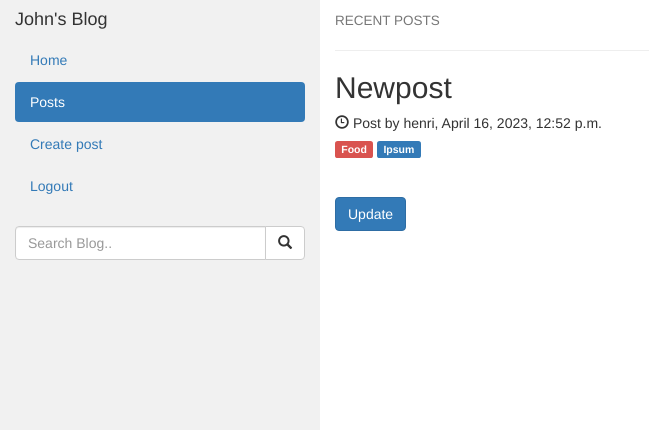
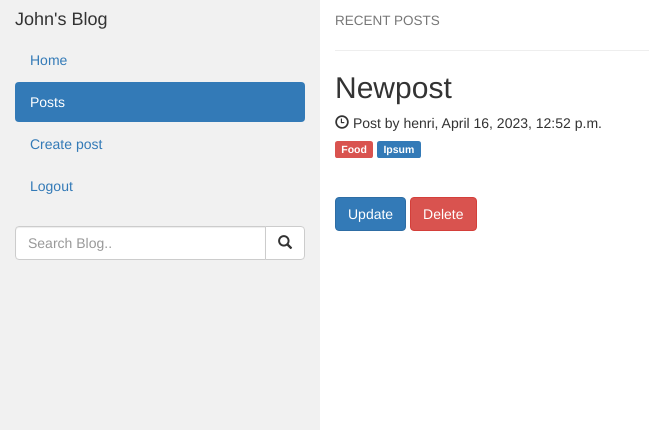
Before and after one commit to henriits/Blog1, a Django app: page /posts/ in a window 1280 px wide. Shown: the top 430 px of the page, without its empty margins (0-649 px from the left). Run offline with Django 4.2, Linux system fonts and the light colour scheme; a user stored in the database is signed in; data comes from the database, SQL or seed files in the repository; some libraries are stand-ins or nearby versions.

```diff
--- a/templates/posts.html
+++ b/templates/posts.html
@@ -4,20 +4,21 @@
 {% block content %}
 
 
-
-
 <div class="col-sm-9">
-
 
 
     <h4><small>RECENT POSTS</small></h4>
     {% for entry in posts %}
     <hr>
     <h2>{{ entry.title }}</h2>
-      <h5><span class="glyphicon glyphicon-time"></span> Post by {{ entry.author.username }}, {{ entry.created_date }}</h5>
+    <h5><span class="glyphicon glyphicon-time"></span> Post by {{ entry.author.username }}, {{ entry.created_date }}
+    </h5>
     <h5><span class="label label-danger">Food</span> <span class="label label-primary">Ipsum</span></h5><br>
     <p>{{ entry.body }}</p>
-        <div><a href="{% url 'post_update' entry.pk %}" class="btn btn-primary">Update</a></div>
+    <div>
+        <a href="{% url 'post_update' entry.pk %}" class="btn btn-primary">Update</a>
+        <a href="{% url 'post_delete' entry.pk %}" class="btn btn-danger">Delete</a>
+    </div>
     <br><br>
     {% endfor %}
 
```
Lines whose indentation alone changed are shown as unchanged.
